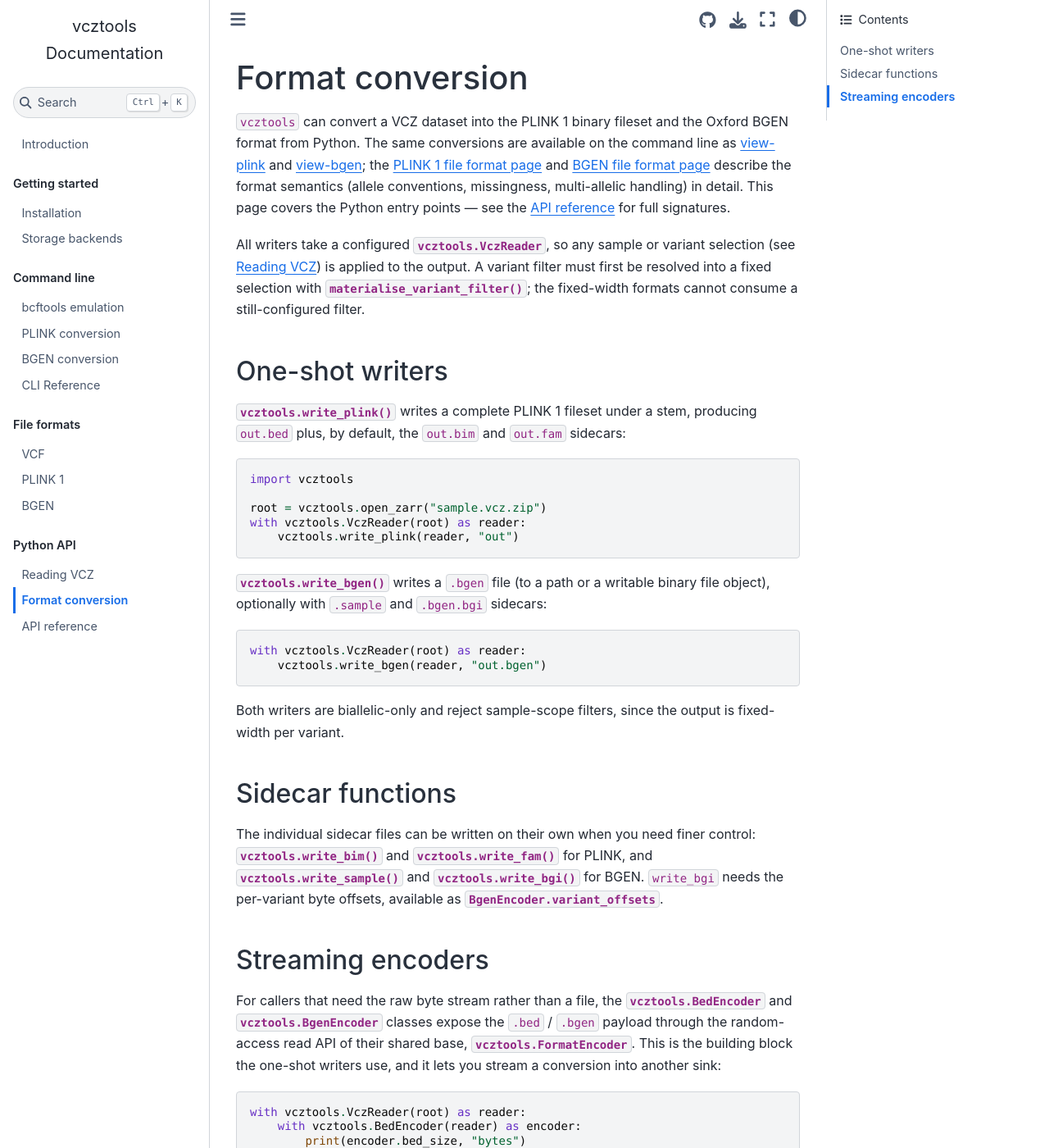
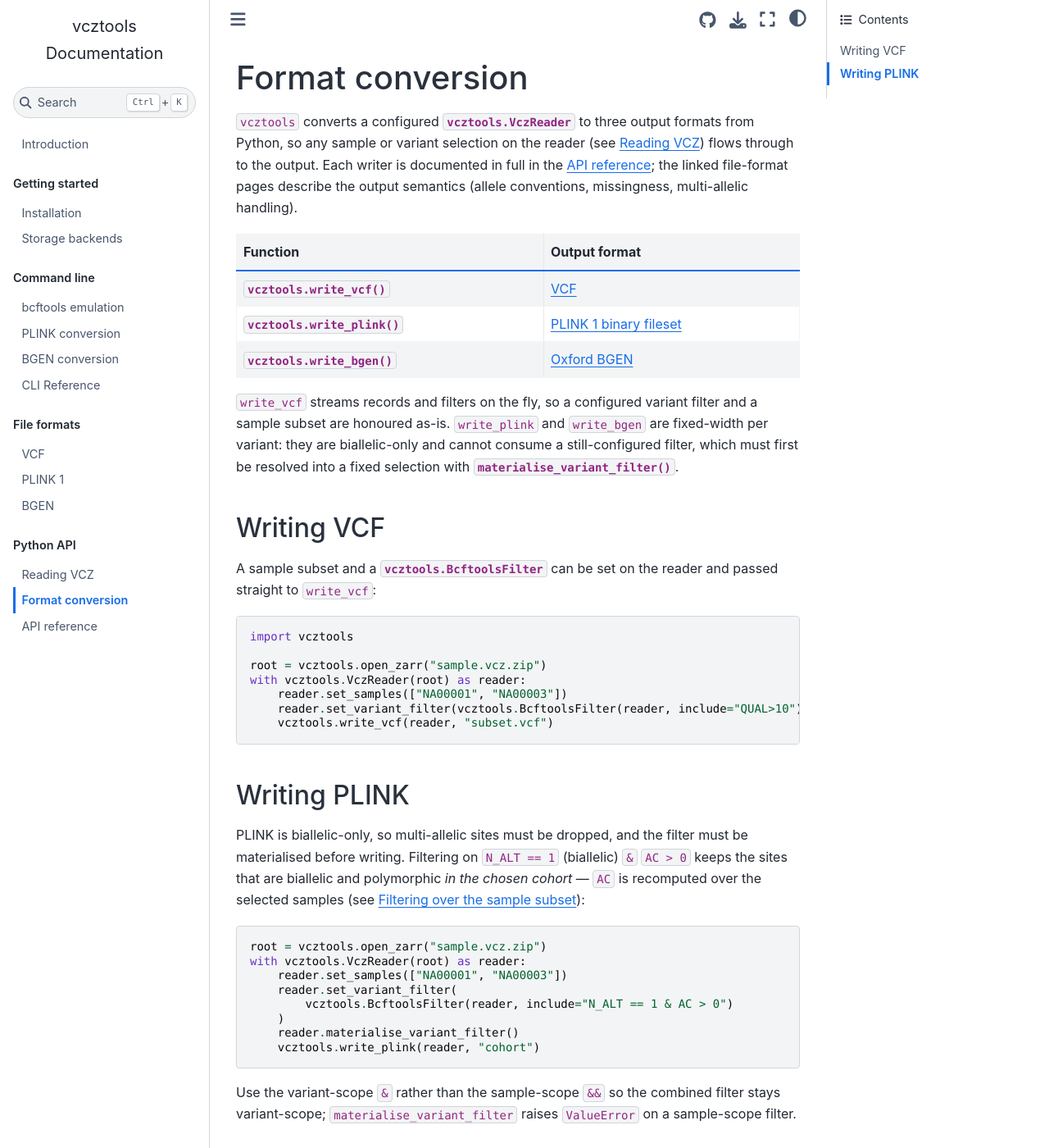
Before and after one commit to sgkit-dev/vcztools, a Jupyter Book: the page built from docs/format_conversion.md, in a window 1280 px wide and 1400 px high. Shown: the whole window at 82% size. Built offline with Jupyter Book 1.0.4 settings and Sphinx 7.4.7 and the Sphinx Book theme 1.1.4, drawn with Linux system fonts in a browser that asks for light colours; some of the changed text lies outside the part shown.

Commit message:
Trim format_conversion docs to table + worked examples

````diff
--- a/docs/format_conversion.md
+++ b/docs/format_conversion.md
@@ -1,65 +1,58 @@
 (sec-format-conversion)=
 # Format conversion
 
-`vcztools` can convert a VCZ dataset into the PLINK 1 binary fileset and the
-Oxford BGEN format from Python. The same conversions are available on the
-command line as {ref}`view-plink<cmd-vcztools-view-plink>` and
-{ref}`view-bgen<cmd-vcztools-view-bgen>`; the
-{ref}`PLINK 1 file format page<sec-plink>` and
-{ref}`BGEN file format page<sec-bgen>` describe the format semantics (allele
-conventions, missingness, multi-allelic handling) in detail. This page covers
-the Python
-entry points — see the {ref}`sec-python-api` for full signatures.
+`vcztools` converts a configured {class}`vcztools.VczReader` to three output
+formats from Python, so any sample or variant selection on the reader (see
+{ref}`sec-reading-vcz`) flows through to the output. Each writer is documented
+in full in the {ref}`sec-python-api`; the linked file-format pages describe the
+output semantics (allele conventions, missingness, multi-allelic handling).
 
-All writers take a configured {class}`vcztools.VczReader`, so any sample or
-variant selection (see {ref}`sec-reading-vcz`) is applied to the output. A
-variant filter must first be resolved into a fixed selection with
-{meth}`~vcztools.VczReader.materialise_variant_filter`; the fixed-width formats
-cannot consume a still-configured filter.
+| Function | Output format |
+|---|---|
+| {func}`vcztools.write_vcf` | {ref}`VCF<sec-vcf>` |
+| {func}`vcztools.write_plink` | {ref}`PLINK 1 binary fileset<sec-plink>` |
+| {func}`vcztools.write_bgen` | {ref}`Oxford BGEN<sec-bgen>` |
 
-## One-shot writers
+`write_vcf` streams records and filters on the fly, so a configured variant
+filter and a sample subset are honoured as-is. `write_plink` and `write_bgen`
+are fixed-width per variant: they are biallelic-only and cannot consume a
+still-configured filter, which must first be resolved into a fixed selection
+with {meth}`~vcztools.VczReader.materialise_variant_filter`.
 
-{func}`vcztools.write_plink` writes a complete PLINK 1 fileset under a stem,
-producing `out.bed` plus, by default, the `out.bim` and `out.fam` sidecars:
+## Writing VCF
+
+A sample subset and a {class}`vcztools.BcftoolsFilter` can be set on the reader
+and passed straight to `write_vcf`:
 
 ```python
 import vcztools
 
 root = vcztools.open_zarr("sample.vcz.zip")
 with vcztools.VczReader(root) as reader:
-    vcztools.write_plink(reader, "out")
+    reader.set_samples(["NA00001", "NA00003"])
+    reader.set_variant_filter(vcztools.BcftoolsFilter(reader, include="QUAL>10"))
+    vcztools.write_vcf(reader, "subset.vcf")
 ```
 
-{func}`vcztools.write_bgen` writes a `.bgen` file (to a path or a writable
-binary file object), optionally with `.sample` and `.bgen.bgi` sidecars:
+## Writing PLINK
+
+PLINK is biallelic-only, so multi-allelic sites must be dropped, and the filter
+must be materialised before writing. Filtering on `N_ALT == 1` (biallelic) `&`
+`AC > 0` keeps the sites that are biallelic and polymorphic *in the chosen
+cohort* — `AC` is recomputed over the selected samples (see
+{ref}`sec-plink-subset-filtering`):
 
 ```python
+root = vcztools.open_zarr("sample.vcz.zip")
 with vcztools.VczReader(root) as reader:
-    vcztools.write_bgen(reader, "out.bgen")
+    reader.set_samples(["NA00001", "NA00003"])
+    reader.set_variant_filter(
+        vcztools.BcftoolsFilter(reader, include="N_ALT == 1 & AC > 0")
+    )
+    reader.materialise_variant_filter()
+    vcztools.write_plink(reader, "cohort")
 ```
 
-Both writers are biallelic-only and reject sample-scope filters, since the
-output is fixed-width per variant.
-
-## Sidecar functions
-
-The individual sidecar files can be written on their own when you need finer
-control: {func}`vcztools.write_bim` and {func}`vcztools.write_fam` for PLINK,
-and {func}`vcztools.write_sample` and {func}`vcztools.write_bgi` for BGEN.
-`write_bgi` needs the per-variant byte offsets, available as
-{attr}`BgenEncoder.variant_offsets <vcztools.BgenEncoder>`.
-
-## Streaming encoders
-
-For callers that need the raw byte stream rather than a file, the
-{class}`vcztools.BedEncoder` and {class}`vcztools.BgenEncoder` classes expose
-the `.bed` / `.bgen` payload through the random-access read API of their shared
-base, {class}`vcztools.FormatEncoder`. This is the building block the one-shot
-writers use, and it lets you stream a conversion into another sink:
-
-```python
-with vcztools.VczReader(root) as reader:
-    with vcztools.BedEncoder(reader) as encoder:
-        print(encoder.bed_size, "bytes")
-        encoder.write_to(open("out.bed", "wb"))
-```
+Use the variant-scope `&` rather than the sample-scope `&&` so the combined
+filter stays variant-scope; `materialise_variant_filter` raises `ValueError` on
+a sample-scope filter.
````
